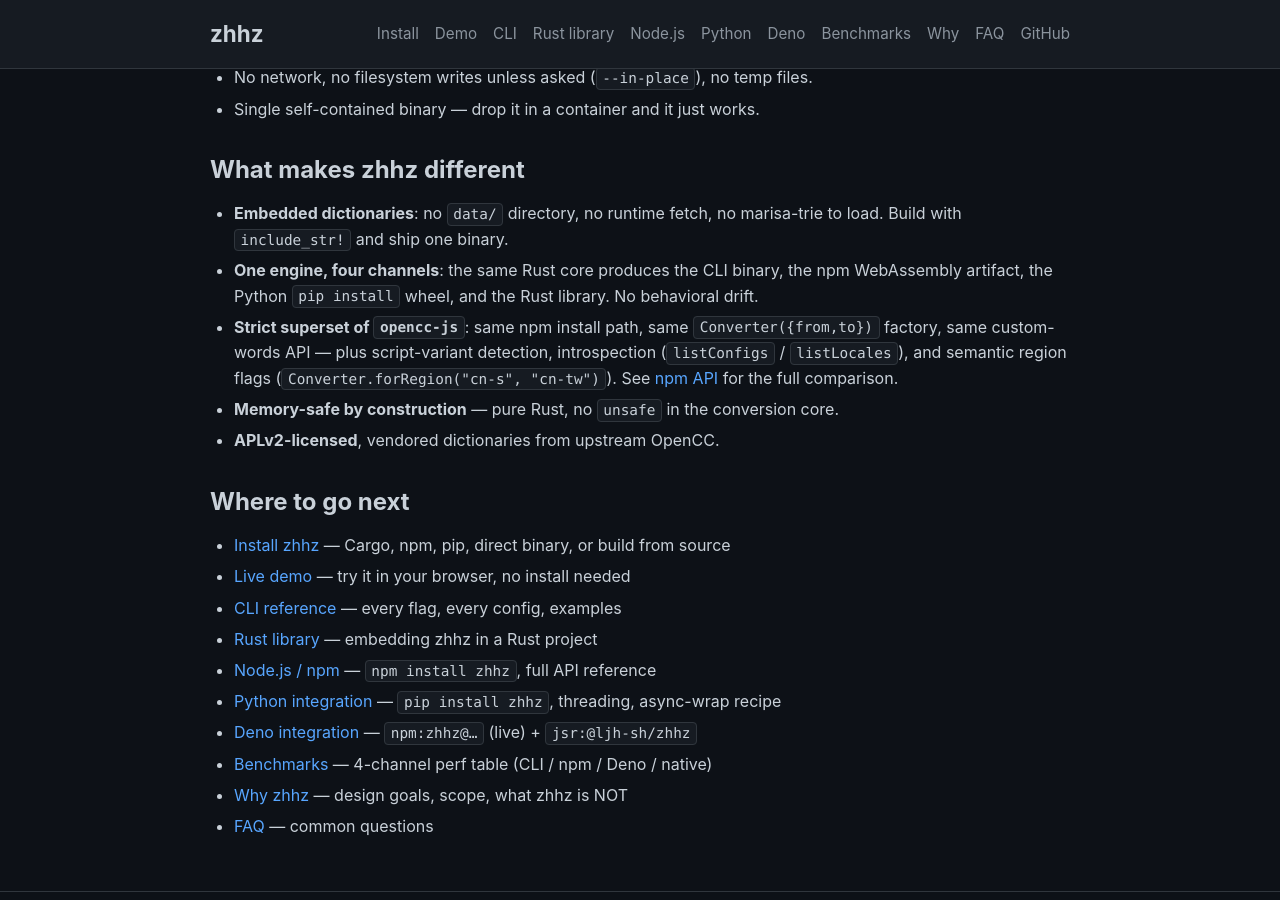
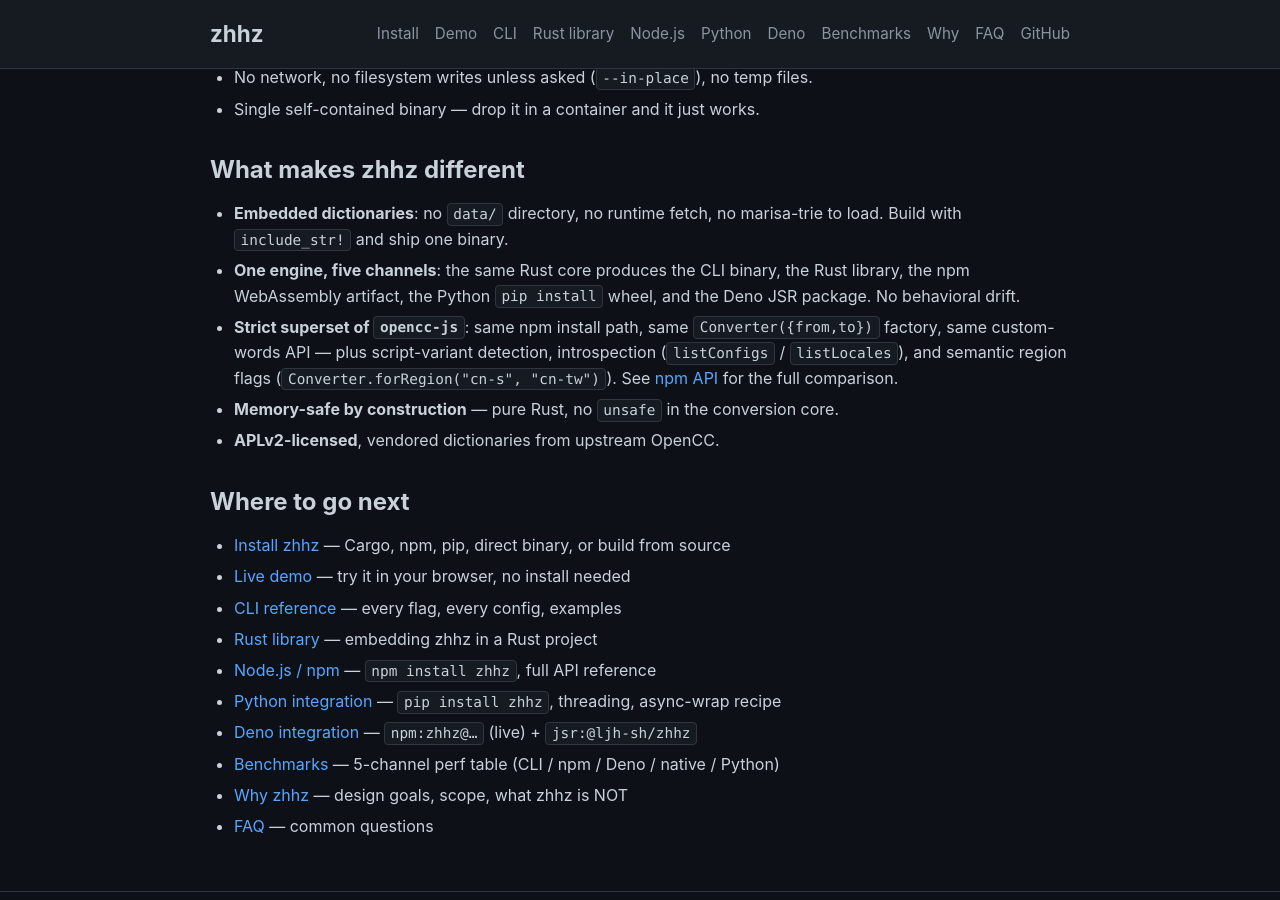
Before and after one commit to ljh-sh/zhhz, a Jekyll site: the page built from docs/index.md, in a window 1280 px wide and 900 px high, scrolled down 2047 px. Built offline with Jekyll 4.4.1, drawn with Linux system fonts in a browser that asks for light colours.

Commit message:
docs(site): fix 'four channels' → 'five' (Deno makes it 5)

```diff
--- a/docs/index.md
+++ b/docs/index.md
@@ -83,7 +83,7 @@
 ## What makes zhhz different
 
 - **Embedded dictionaries**: no `data/` directory, no runtime fetch, no marisa-trie to load. Build with `include_str!` and ship one binary.
-- **One engine, four channels**: the same Rust core produces the CLI binary, the npm WebAssembly artifact, the Python `pip install` wheel, and the Rust library. No behavioral drift.
+- **One engine, five channels**: the same Rust core produces the CLI binary, the Rust library, the npm WebAssembly artifact, the Python `pip install` wheel, and the Deno JSR package. No behavioral drift.
 - **Strict superset of `opencc-js`**: same npm install path, same `Converter({from,to})` factory, same custom-words API — plus script-variant detection, introspection (`listConfigs` / `listLocales`), and semantic region flags (`Converter.forRegion("cn-s", "cn-tw")`). See [npm API]({{ '/npm' | relative_url }}) for the full comparison.
 - **Memory-safe by construction** — pure Rust, no `unsafe` in the conversion core.
 - **APLv2-licensed**, vendored dictionaries from upstream OpenCC.
@@ -97,6 +97,6 @@
 - [Node.js / npm]({{ '/npm' | relative_url }}) — `npm install zhhz`, full API reference
 - [Python integration]({{ '/python' | relative_url }}) — `pip install zhhz`, threading, async-wrap recipe
 - [Deno integration]({{ '/deno' | relative_url }}) — `npm:zhhz@…` (live) + `jsr:@ljh-sh/zhhz`
-- [Benchmarks]({{ '/benchmarks' | relative_url }}) — 4-channel perf table (CLI / npm / Deno / native)
+- [Benchmarks]({{ '/benchmarks' | relative_url }}) — 5-channel perf table (CLI / npm / Deno / native / Python)
 - [Why zhhz]({{ '/why' | relative_url }}) — design goals, scope, what zhhz is NOT
 - [FAQ]({{ '/faq' | relative_url }}) — common questions
```
